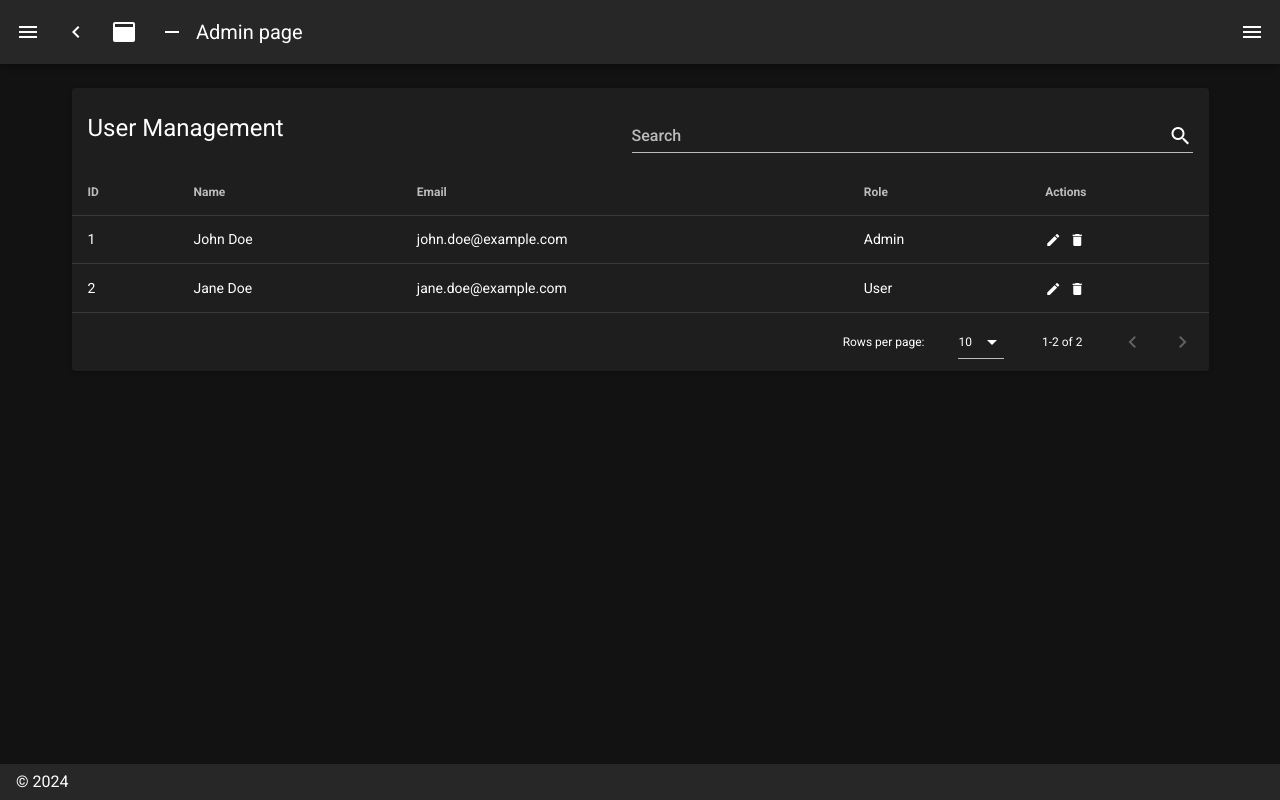
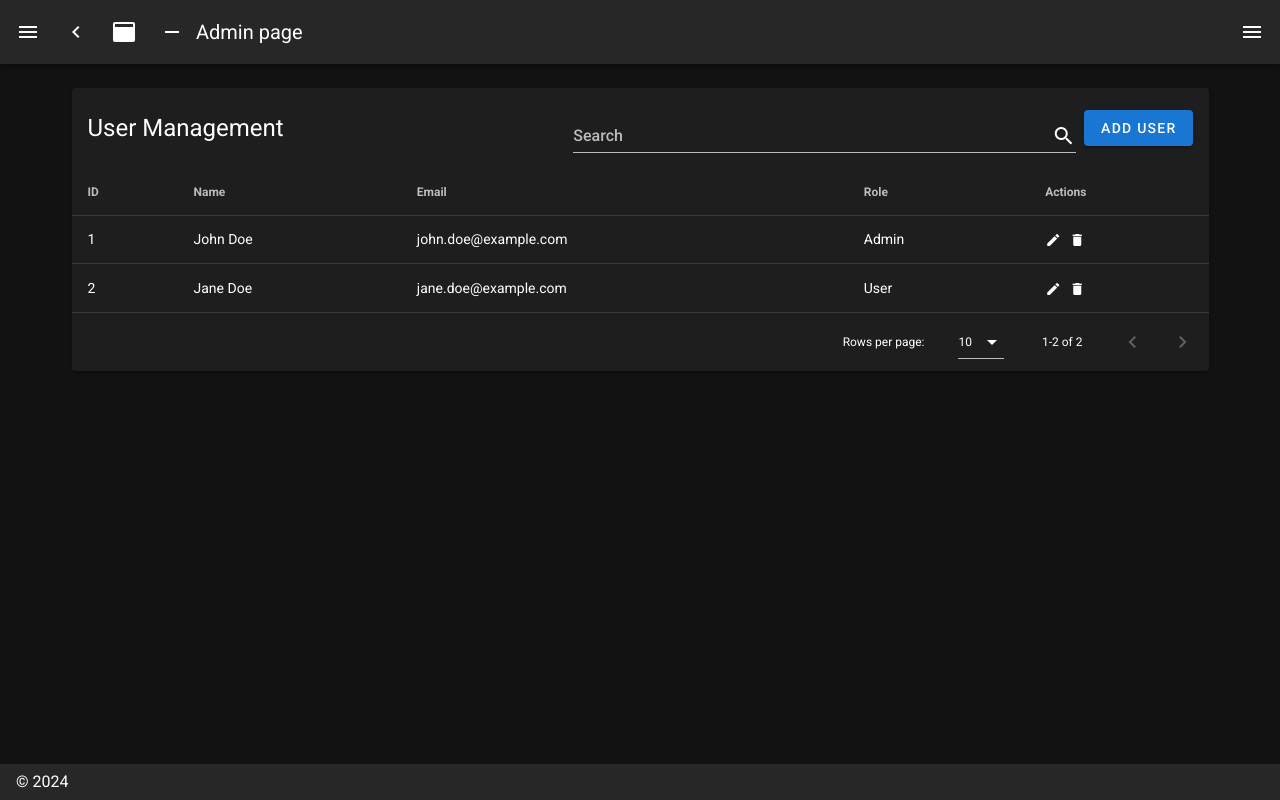
Before and after one commit to Ntdpz/Graduation_project, a Nuxt app in the folder font_end/: page /UserManage in a window 1280 px wide. Built offline with nearby package versions, Linux system fonts and the light colour scheme.

Commit message:
add fuction (add new user)

```diff
--- a/font_end/pages/UserManage.vue
+++ b/font_end/pages/UserManage.vue
@@ -11,6 +11,7 @@
             single-line
             hide-details
           />
+          <v-btn color="primary" dark class="ml-2" @click="dialog = true, editedItem = { id: 0, name: '', email: '', role: '' }">Add User</v-btn>
         </v-card-title>
         <v-data-table :headers="headers" :items="users" :search="search">
           <template v-slot:item.actions="{ item }">
@@ -24,7 +25,7 @@
       <v-dialog v-model="dialog" max-width="500px">
         <v-card>
           <v-card-title>
-            <span class="headline">Edit User</span>
+            <span class="headline">{{ editedItem.id === 0 ? 'Add User' : 'Edit User' }}</span>
           </v-card-title>
           <v-card-text>
             <v-container>
@@ -99,20 +100,17 @@
         roles: ["Admin", "User"],
       };
     },
-
     methods: {
       editItem(item) {
         this.editedIndex = this.users.indexOf(item);
         this.editedItem = Object.assign({}, item);
         this.dialog = true;
       },
-
       deleteItem(item) {
         const index = this.users.indexOf(item);
         confirm("Are you sure you want to delete this item?") &&
           this.users.splice(index, 1);
       },
-
       close() {
         this.dialog = false;
         this.$nextTick(() => {
@@ -120,7 +118,6 @@
           this.editedIndex = -1;
         });
       },
-
       save() {
         if (this.editedIndex > -1) {
           Object.assign(this.users[this.editedIndex], this.editedItem);
```
